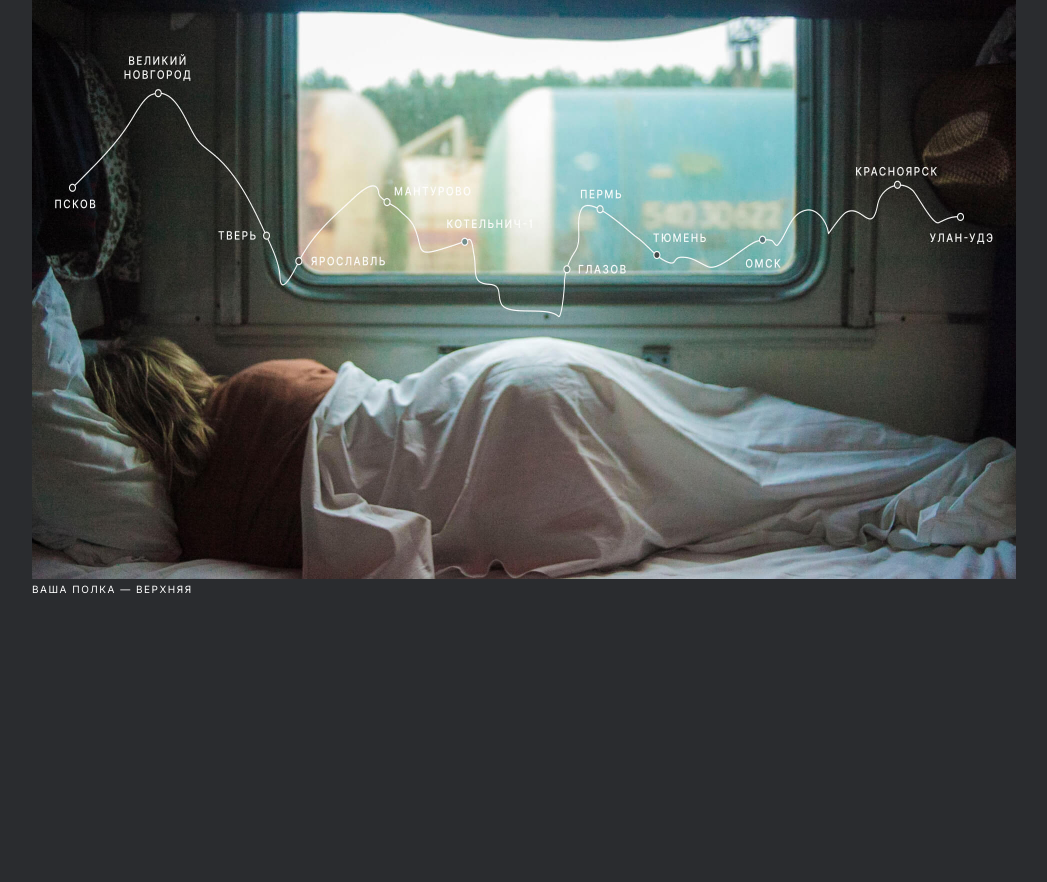
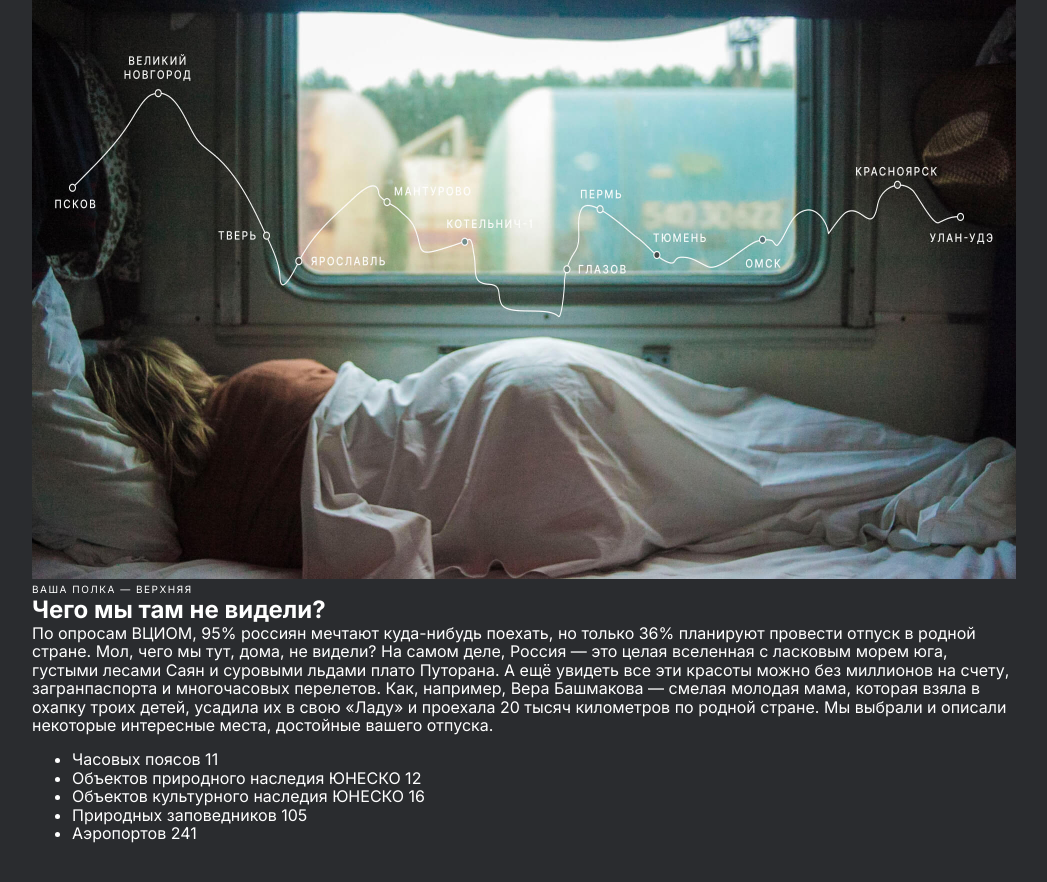
Before and after one commit to Alexandralexv/YandexCourse, a plain HTML site: page sprint-3-russian-travel-main/index.html in a window 1280 px wide. Shown: the part 536-1418 px from the top of the page, without its empty margins (116-1163 px from the left). Before the commit the page ends 1248 px from the top, so only its background shows below. Drawn offline with Linux system fonts and the light colour scheme.

Commit message:
start intro

```diff
--- a/sprint-3-russian-travel-main/index.html
+++ b/sprint-3-russian-travel-main/index.html
@@ -38,6 +38,27 @@
           <figcaption class="lead__caption">ваша полка — верхняя</figcaption>
         </figure>
       </div>
+      <div class="intro">
+        <h2>Чего мы там не видели?</h2>
+        <p>
+          По опросам ВЦИОМ, 95% россиян мечтают куда-нибудь поехать, но только
+          36% планируют провести отпуск в родной стране. Мол, чего мы тут, дома,
+          не видели? На самом деле, Россия — это целая вселенная с ласковым
+          морем юга, густыми лесами Саян и суровыми льдами плато Путорана. А ещё
+          увидеть все эти красоты можно без миллионов на счету, загранпаспорта и
+          многочасовых перелетов. Как, например, Вера Башмакова — смелая молодая
+          мама, которая взяла в охапку троих детей, усадила их в свою «Ладу» и
+          проехала 20 тысяч километров по родной стране. Мы выбрали и описали
+          некоторые интересные места, достойные вашего отпуска.
+        </p>
+        <ul>
+          <li>Часовых поясов 11</li>
+          <li>Объектов природного наследия ЮНЕСКО 12</li>
+          <li>Объектов культурного наследия ЮНЕСКО 16</li>
+          <li>Природных заповедников 105</li>
+          <li>Аэропортов 241</li>
+        </ul>
+      </div>
     </div>
   </body>
 </html>
```
